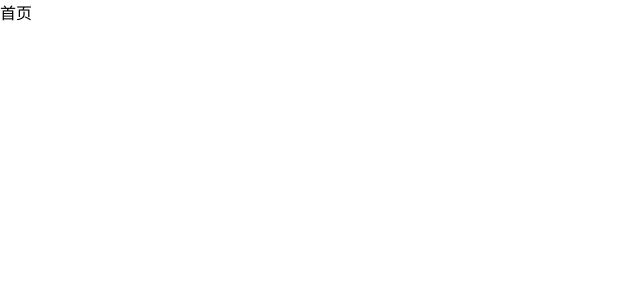
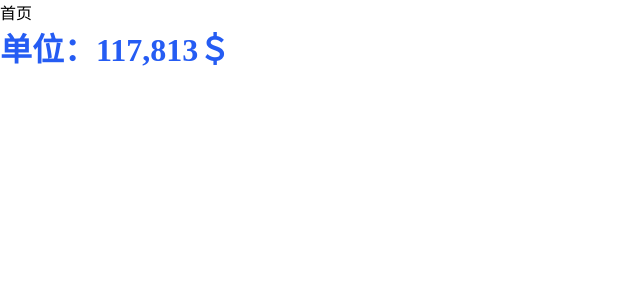
Before and after one commit to karl1901/karl-tools, a Vue app: page /#/ in a window 1280 px wide. Shown: the top 300 px of the page, without its empty margins (0-640 px from the left). Built offline with nearby package versions, Linux system fonts and the light colour scheme.

Commit message:
添加了vue数字滚动组件，更新了说明文档

```diff
--- a/package.json
+++ b/package.json
@@ -1,6 +1,6 @@
 {
   "name": "karl-tools",
-  "version": "1.0.0",
+  "version": "1.0.2",
   "description": "karl的工具库",
   "main": "src/js/index.ts",
   "scripts": {
--- /dev/null
+++ b/src/components/CountTo.vue
@@ -0,0 +1,131 @@
+<template>
+    <div class="body">{{ prefix ? prefix : '' }}{{ addCommas(currentValue) }}{{ suffix ? suffix : '' }}</div>
+</template>
+
+<script lang="ts">
+import { defineComponent } from 'vue';
+
+export default defineComponent({
+    name: 'CountTo',
+    props: {
+        // 起始值
+        startValue: {
+            type: Number,
+            default: 0
+        },
+        // 结束值
+        endValue: {
+            type: Number,
+            default: 2023,
+            required: true
+        },
+        // 动画时间（毫秒）
+        duration: {
+            type: Number,
+            default: 3000
+        },
+        // 分隔符
+        separator: {
+            type: String,
+            default: ','
+        },
+        // 前缀字符串
+        prefix: {
+            type: String,
+            default: null
+        },
+        // 后缀字符串
+        suffix: {
+            type: String,
+            default: null
+        }
+    },
+    watch: {
+        startValue() {
+            this.restart();
+        },
+        endValue() {
+            this.restart();
+        },
+        duration() {
+            this.restart();
+        },
+        separator() {
+            this.restart();
+        },
+        prefix() {
+            this.restart();
+        },
+        suffix() {
+            this.restart();
+        }
+    },
+    data() {
+        return {
+            currentValue: 0, // 当前计数值
+            interval: null as any, // 计数器
+            startTime: 0 // 开始时间
+        };
+    },
+    mounted() {
+        this.start();
+    },
+    methods: {
+        // 重启函数
+        restart() {
+            this.currentValue = 0;
+            this.interval = null;
+            this.startTime = 0;
+            this.start();
+        },
+        // 分隔符添加函数
+        addCommas(nStr: any) {
+            nStr += '';
+            let x = nStr.split('.');
+            let x1 = x[0];
+            let x2 = x.length > 1 ? '.' + x[1] : '';
+            let rgx = /(\d+)(\d{3})/;
+            while (rgx.test(x1)) {
+                x1 = x1.replace(rgx, '$1' + this.separator + '$2');
+            }
+            return x1 + x2;
+        },
+        // 启动函数
+        start() {
+            this.interval = setInterval(() => {
+                const timePassed = Date.now() - this.startTime;
+                if (timePassed >= this.duration) {
+                    clearInterval(this.interval);
+                    this.currentValue = this.endValue;
+                    return;
+                }
+                this.currentValue = Math.round(
+                    this.easeInOutQuad(timePassed, this.startValue, this.endValue - this.startValue, this.duration)
+                );
+            }, 10);
+            this.startTime = Date.now();
+        },
+        // 缓动效果函数
+        easeInOutQuad(t: any, b: any, c: any, d: any) {
+            t /= d / 2;
+            if (t < 1) return (c / 2) * t * t + b;
+            t--;
+            return (-c / 2) * (t * (t - 2) - 1) + b;
+        },
+        // 关闭函数
+        stop() {
+            clearInterval(this.interval as any);
+            this.interval = null;
+        }
+    },
+    beforeUnmount() {
+        this.stop();
+    }
+});
+</script>
+
+<style lang="scss" scoped>
+.body {
+    @include bodyStylePage;
+}
+</style>
--- a/src/js/tools.ts
+++ b/src/js/tools.ts
@@ -140,7 +140,7 @@ export const copyText = async (str: string, isShowOk: boolean | null): Promise<v
         .writeText(str)
         .then(() => {
             if (isShowOk || isShowOk == null) {
-                console.log('文本已成功复制到剪贴板');
+                console.log('文本已成功复制到剪贴板:' + str);
             }
         })
         .catch((error) => {
--- a/src/pages/Home.vue
+++ b/src/pages/Home.vue
@@ -1,24 +1,54 @@
 <template>
     <div class="body">
         <div>{{ title }}</div>
+        <div class="values">
+            <CountTo :startValue="0" :endValue="values" :duration="800" :prefix="'单位：'" :suffix="'＄'"></CountTo>
+        </div>
     </div>
 </template>
 
 <script lang="ts">
 import { defineComponent } from 'vue';
+import CountTo from '@/components/CountTo.vue';
 
 export default defineComponent({
     name: 'Home',
+    components: {
+        CountTo
+    },
     data() {
         return {
-            title: '首页'
+            title: '首页',
+            iv: null as any,
+            values: 237923
         };
     },
-    methods: {}
+    mounted() {
+        this.iv = setInterval(() => {
+            this.values = this.generateRandomInteger(131, 231132);
+        }, 3000);
+    },
+    methods: {
+        generateRandomInteger(min: any, max: any) {
+            // 使用 Math.floor() 向下取整，确保生成的是整数
+            return Math.floor(Math.random() * (max - min + 1)) + min;
+        }
+    },
+    beforeUnmount() {
+        clearInterval(this.iv as any);
+        this.iv = null;
+    }
 });
 </script>
 
 <style lang="scss" scoped>
+.values {
+    font-size: 2rem;
+    font-weight: bold;
+    font-family: '黑体';
+    color: #255cf3;
+}
+
 .body {
     @include bodyStylePage;
 }
```
Also changed, not shown: src/api/user.ts (+8 -1 lines), src/js/index.ts (+12 -0 lines), 1 other file (tests, documents, lock files or other folders).
